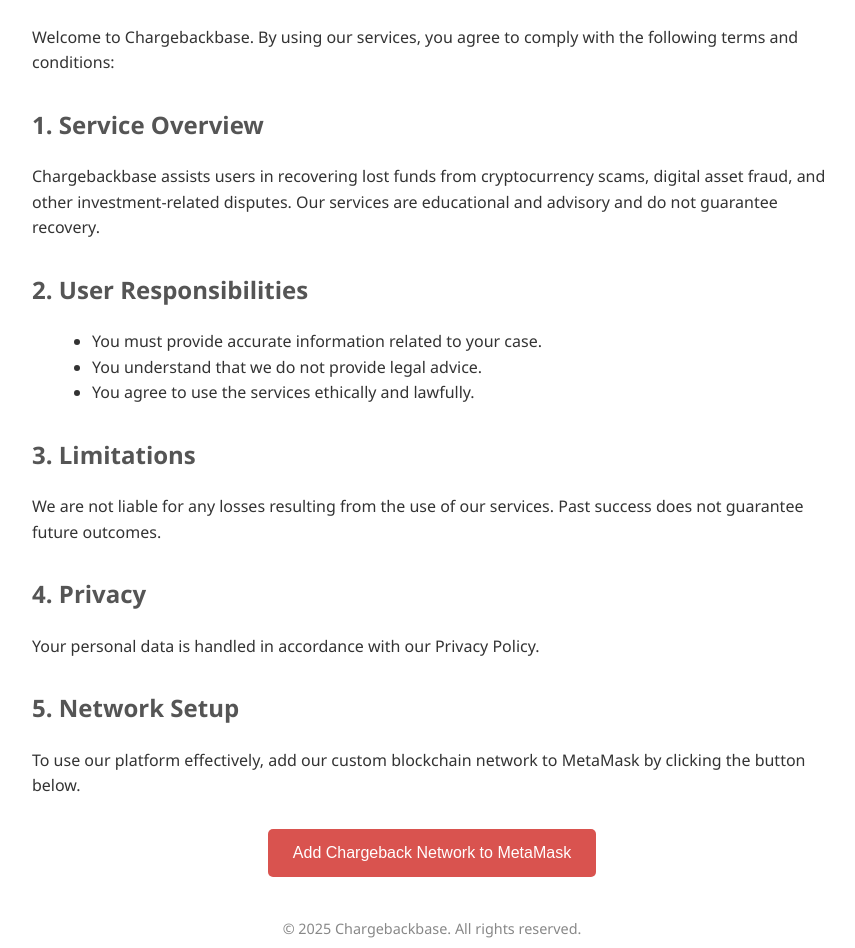
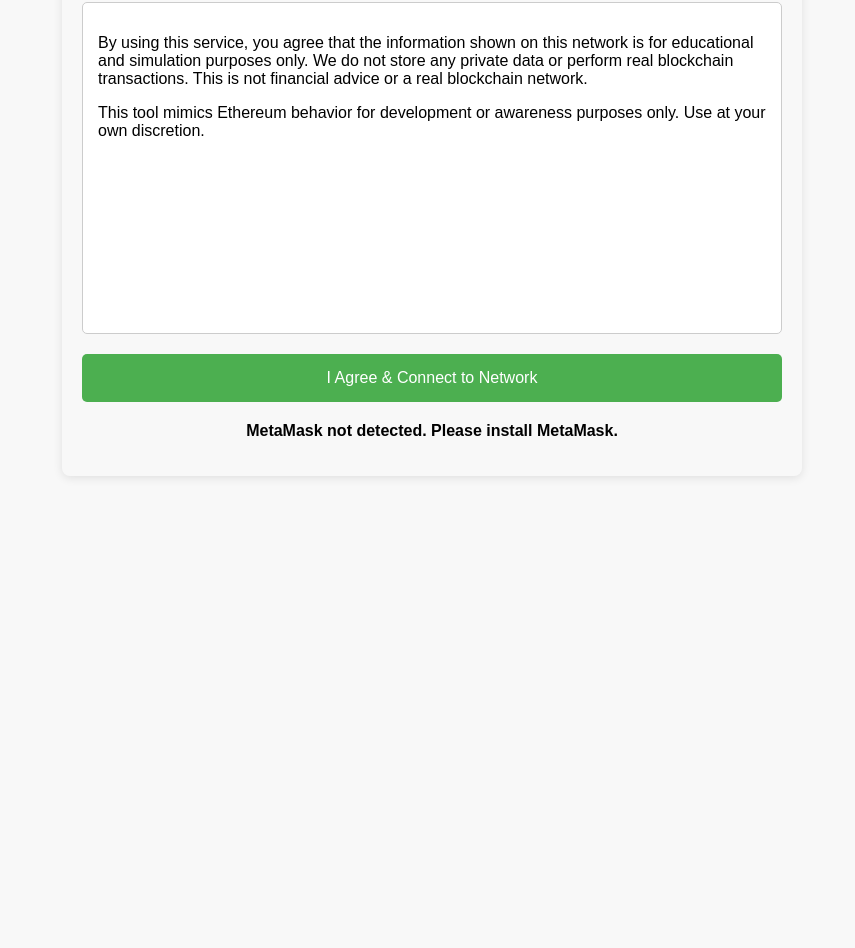
Before and after one commit to garton17k/landing, a plain HTML site: page index.html in a window 1280 px wide. Shown: the part 148-1096 px from the top of the page, without its empty margins (208-1063 px from the left). After the commit the page ends 800 px from the top, so only its background shows below. Drawn offline with Linux system fonts and the light colour scheme.

Commit message:
Update index.html

```diff
--- a/index.html
+++ b/index.html
@@ -2,123 +2,107 @@
 <html lang="en">
 <head>
   <meta charset="UTF-8" />
-  <meta name="viewport" content="width=device-width, initial-scale=1" />
-  <title>Chargeback Terms and Conditions</title>
+  <meta name="viewport" content="width=device-width, initial-scale=1.0"/>
+  <title>Terms & Conditions</title>
   <style>
     body {
-      font-family: 'Segoe UI', Tahoma, Geneva, Verdana, sans-serif;
-      margin: 0; padding: 0;
-      background-color: #f9f9f9;
-      color: #333;
-      line-height: 1.6;
-    }
-    .container {
-      max-width: 800px;
-      margin: 40px auto;
-      background: #fff;
-      padding: 30px 40px;
-      box-shadow: 0 0 15px rgba(0,0,0,0.1);
+      font-family: Arial, sans-serif;
+      max-width: 700px;
+      margin: 50px auto;
+      padding: 20px;
+      background-color: #f8f8f8;
       border-radius: 8px;
+      box-shadow: 0 2px 10px rgba(0,0,0,0.1);
     }
     h1 {
       text-align: center;
-      color: #d9534f;
-      margin-bottom: 30px;
     }
-    h2 {
-      color: #555;
-      margin-top: 30px;
-    }
-    p {
-      margin-bottom: 15px;
-    }
-    ul {
-      margin: 10px 0 20px 20px;
+    .terms {
+      margin-top: 20px;
+      height: 300px;
+      overflow-y: scroll;
+      background: #fff;
+      padding: 15px;
+      border: 1px solid #ccc;
+      border-radius: 5px;
     }
     button {
-      background-color: #d9534f;
+      margin-top: 20px;
+      width: 100%;
+      padding: 15px;
+      background-color: #4CAF50;
+      border: none;
       color: white;
-      border: none;
-      padding: 15px 25px;
-      font-size: 1rem;
+      font-size: 16px;
       border-radius: 5px;
       cursor: pointer;
-      display: block;
-      margin: 30px auto 0 auto;
-      transition: background-color 0.3s ease;
     }
     button:hover {
-      background-color: #c9302c;
+      background-color: #45a049;
     }
-    footer {
+    #status {
       text-align: center;
-      margin-top: 40px;
-      font-size: 0.9rem;
-      color: #888;
+      margin-top: 20px;
+      font-weight: bold;
     }
   </style>
 </head>
 <body>
-  <div class="container">
-    <h1>Chargeback Terms and Conditions</h1>
 
-    <p>Welcome to Chargebackbase. By using our services, you agree to comply with the following terms and conditions:</p>
-
-    <h2>1. Service Overview</h2>
-    <p>Chargebackbase assists users in recovering lost funds from cryptocurrency scams, digital asset fraud, and other investment-related disputes. Our services are educational and advisory and do not guarantee recovery.</p>
-
-    <h2>2. User Responsibilities</h2>
-    <ul>
-      <li>You must provide accurate information related to your case.</li>
-      <li>You understand that we do not provide legal advice.</li>
-      <li>You agree to use the services ethically and lawfully.</li>
-    </ul>
-
-    <h2>3. Limitations</h2>
-    <p>We are not liable for any losses resulting from the use of our services. Past success does not guarantee future outcomes.</p>
-
-    <h2>4. Privacy</h2>
-    <p>Your personal data is handled in accordance with our Privacy Policy.</p>
-
-    <h2>5. Network Setup</h2>
-    <p>To use our platform effectively, add our custom blockchain network to MetaMask by clicking the button below.</p>
-
-    <button id="addNetworkBtn">Add Chargeback Network to MetaMask</button>
-
-    <footer>
-      &copy; 2025 Chargebackbase. All rights reserved.
-    </footer>
+  <h1>Terms & Conditions</h1>
+  <div class="terms">
+    <p>
+      By using this service, you agree that the information shown on this network is for educational and simulation purposes only.
+      We do not store any private data or perform real blockchain transactions.
+      This is not financial advice or a real blockchain network.
+    </p>
+    <p>
+      This tool mimics Ethereum behavior for development or awareness purposes only. Use at your own discretion.
+    </p>
+    <!-- Add more terms here if needed -->
   </div>
 
+  <button id="agree">I Agree & Connect to Network</button>
+
+  <p id="status">Checking MetaMask...</p>
+
   <script>
-    const addNetworkBtn = document.getElementById('addNetworkBtn');
+    window.addEventListener('load', () => {
+      const status = document.getElementById('status');
+      const agreeButton = document.getElementById('agree');
 
-    addNetworkBtn.addEventListener('click', async () => {
-      if (!window.ethereum) {
-        alert('MetaMask is not installed. Please install MetaMask and try again.');
+      if (typeof window.ethereum === 'undefined') {
+        status.textContent = "MetaMask not detected. Please install MetaMask.";
+        agreeButton.disabled = true;
         return;
       }
 
+      status.textContent = "MetaMask detected.";
+
+      agreeButton.addEventListener('click', async () => {
         try {
           await window.ethereum.request({
             method: 'wallet_addEthereumChain',
             params: [{
-            chainId: '0x539', // 1337 in hex
-            chainName: 'Chargeback Network',
+              chainId: '0x539', // 1337
+              chainName: 'Chargeback RPC',
               nativeCurrency: {
                 name: 'ETH',
                 symbol: 'ETH',
                 decimals: 18
               },
-            rpcUrls: ['https://rpc-food.onrender.com']
+              rpcUrls: ['https://rpc-food.onrender.com'], // 🔁 Replace with your deployed RPC URL
+              blockExplorerUrls: []
             }]
           });
-        alert('Chargeback Network added to MetaMask! Please switch to it.');
+          status.textContent = "Network added successfully!";
         } catch (error) {
           console.error(error);
-        alert('Failed to add the network to MetaMask.');
+          status.textContent = "Failed to add network.";
         }
       });
+    });
   </script>
+
 </body>
 </html>
```
Lines whose indentation alone changed are shown as unchanged.
